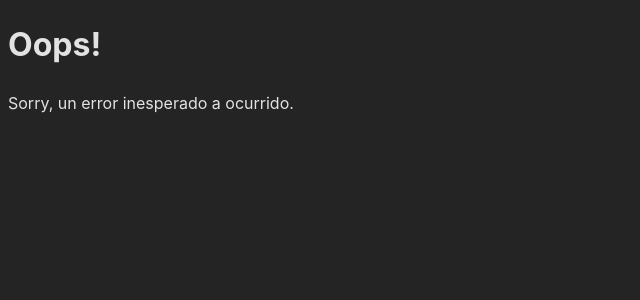
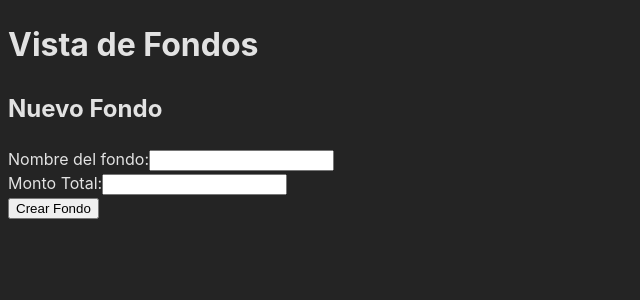
Before and after one commit to fschonffeldt/Proyecto-IS, a React (Vite) app in the folder frontend/: page /fondos in a window 1280 px wide. Shown: the top 300 px of the page, without its empty margins (0-640 px from the left). Built offline with nearby package versions, Linux system fonts and the light colour scheme; no server answers.

Commit message:
semi funcionando fondos-Revisar tema de autenticacion

```diff
--- /dev/null
+++ b/frontend/src/components/FondoForm.jsx
@@ -0,0 +1,45 @@
+
+import { useForm } from 'react-hook-form';
+import { createfondos } from '../services/fondos.service'; // Ajusta la ruta según tu estructura
+import { useNavigate } from 'react-router-dom';
+const FondoForm = () => {
+    const { register, handleSubmit, formState: { errors } } = useForm();
+    const navigate = useNavigate();
+
+    const onSubmit = async (data) => {
+      try {
+        const response = await createfondos(data);
+        if (response) {
+          console.log(response); // Maneja la respuesta según tus necesidades
+          navigate('/'); // Redirecciona a la lista de fondos después de crear
+        }
+      } catch (error) {
+        console.error('Error al enviar el formulario de fondo:', error);
+      }
+    };
+
+    return (
+      <div className="form-container">
+        <h2>Nuevo Fondo</h2>
+        <form onSubmit={handleSubmit(onSubmit)}>
+          <div className="form-group">
+            <label htmlFor="nombre">Nombre del fondo:</label>
+            <input {...register('nombre', { required: 'Este campo es obligatorio' })} />
+            {errors.nombre && <span className="error-message">{errors.nombre.message}</span>}
+          </div>
+
+          <div className="form-group">
+            <label htmlFor="montoTotal">Monto Total:</label>
+            <input {...register('montoTotal', { required: 'Este campo es obligatorio', min: { value: 1, message: 'El monto debe ser mayor que cero' } })} />
+            {errors.montoTotal && <span className="error-message">{errors.montoTotal.message}</span>}
+          </div>
+
+          {/* Agrega más campos según tus necesidades */}
+
+          <button type="submit">Crear Fondo</button>
+        </form>
+      </div>
+    );
+  };
+
+  export default FondoForm;
--- /dev/null
+++ b/frontend/src/routes/Fondos.jsx
@@ -0,0 +1,12 @@
+import FondoForm from '../components/FondoForm';
+
+function Fondos() {
+  return (
+    <div>
+      <h1>Vista de Fondos</h1>
+      <FondoForm />
+    </div>
+  );
+}
+
+export default Fondos;
--- /dev/null
+++ b/frontend/src/services/fondos.service.js
@@ -0,0 +1,12 @@
+import axios from './root.service'; // Asume que root.service.js maneja la configuración de axios
+
+export const createfondos = async (fondo) => {
+  try {
+    const response = await axios.post('/fondos',fondo);
+    if (response.status === 201) {
+      return response.data.data;
+    }
+  } catch (error) {
+    console.log(error);
+  }
+}
```
Also changed, not shown: frontend/src/main.jsx (+7 -0 lines).
